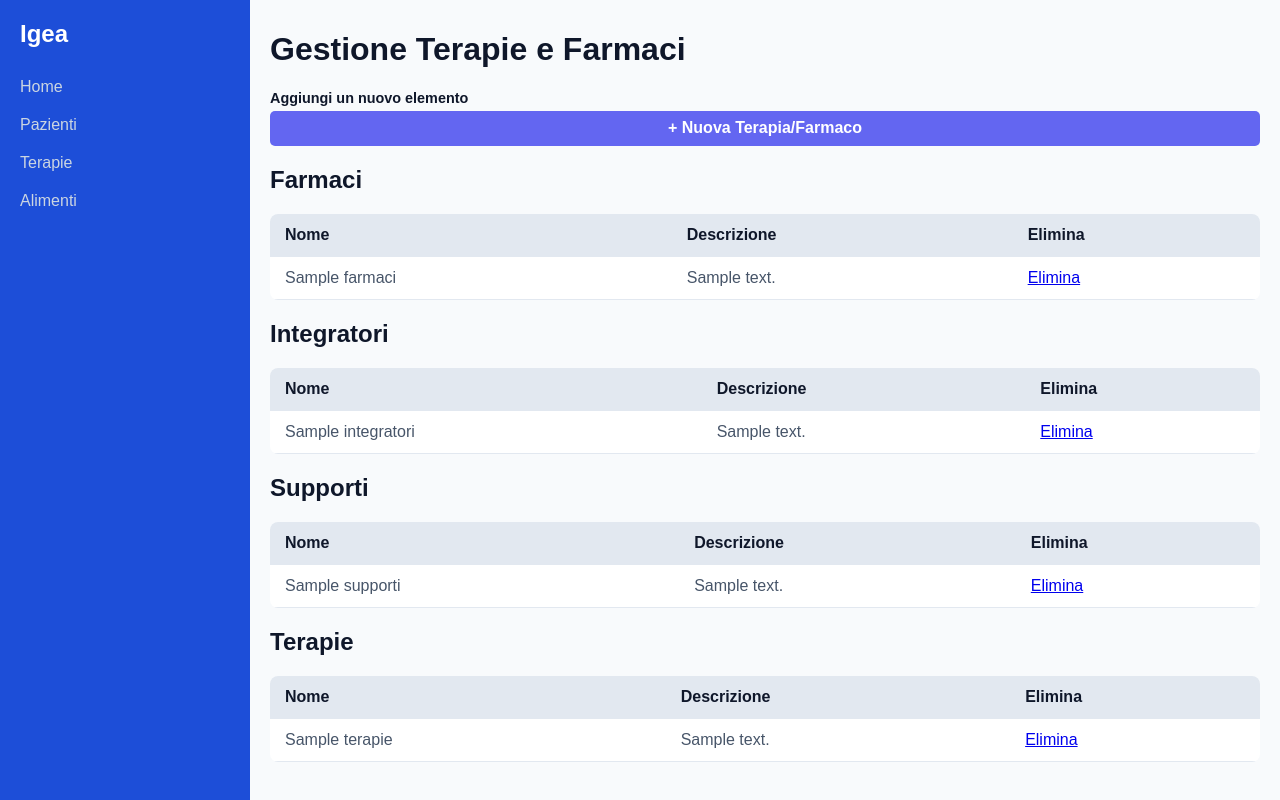
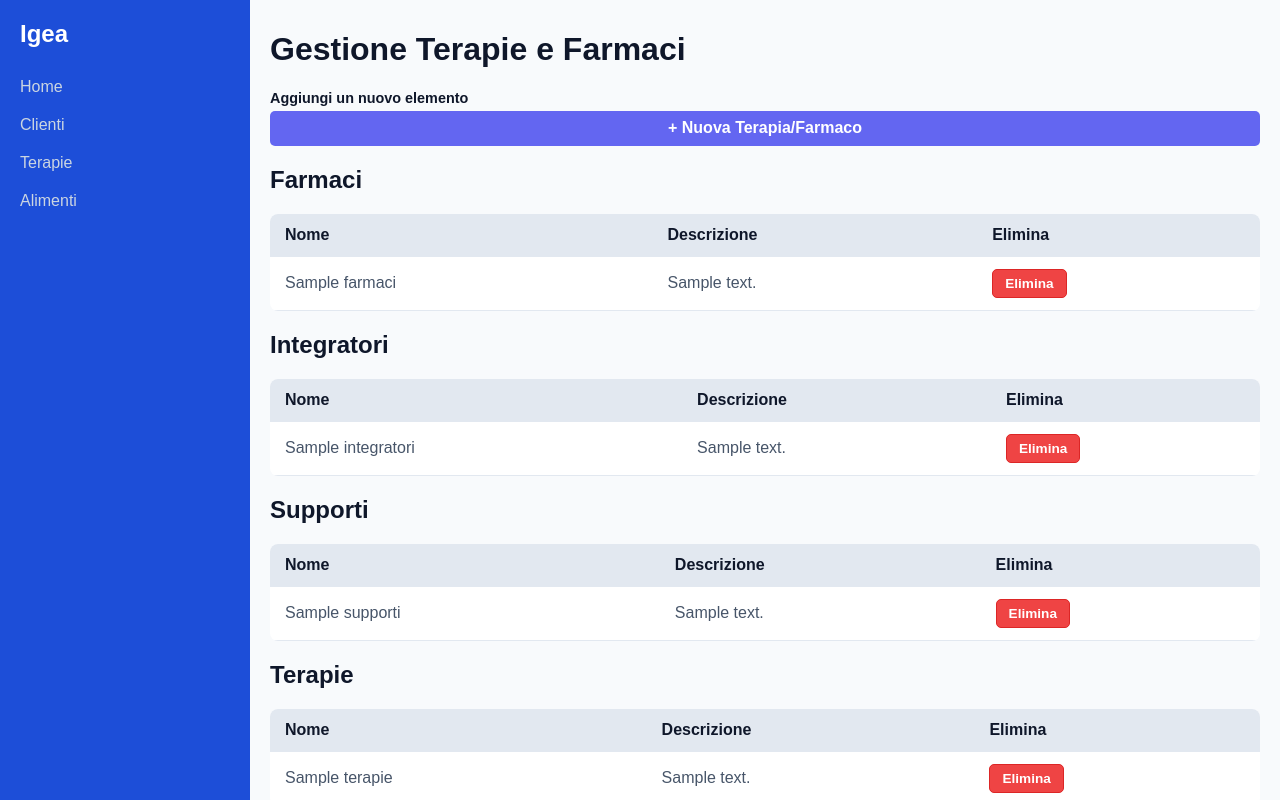
Before and after one commit to matteocalamai07-bot/igea, a PHP site: page /farmaci.php in a window 1280 px wide. Run offline with PHP 8.4, Linux system fonts and the light colour scheme; tables that the repository leaves empty hold one stand-in row (values such as "Sample post").

Commit message:
Update farmaci.php

```diff
--- a/farmaci.php
+++ b/farmaci.php
@@ -138,6 +138,27 @@
             .btn-modal-delete:active {
                 transform: translateY(0);
             }
+
+            /* STILE PER IL PULSANTE ELIMINA IN ROSSO */
+            .btn-elimina {
+                display: inline-block;
+                padding: 6px 12px;
+                background-color: #ef4444;
+                color: #ffffff;
+                text-decoration: none;
+                border-radius: 5px;
+                font-size: 0.85rem;
+                font-weight: bold;
+                border: 1px solid #dc2626;
+                transition: background-color 0.2s, transform 0.1s;
+            }
+            .btn-elimina:hover {
+                background-color: #dc2626;
+                color: #ffffff;
+            }
+            .btn-elimina:active {
+                transform: scale(0.95);
+            }
         </style>
     </head>
     <body>
@@ -151,7 +172,7 @@
             <h1>Igea</h1>
             <nav>
                 <a href="index.php">Home</a>
-                <a href="pazienti.php">Pazienti</a>
+                <a href="pazienti.php">Clienti</a>
                 <a href="farmaci.php">Terapie</a>
                 <a href="alimenti.php">Alimenti</a>
             </nav>
@@ -184,7 +205,7 @@
                                 echo "<tr>";
                                 echo "<td>".$row['nome']."</td>";
                                 echo "<td>".$row['descrizione']."</td>";
-                                echo "<td><a href='#' onclick=\"confermaEliminazione('Farmaco', '".$row['nome']."', 'elimina_farmaco.php?id=".$row['id']."'); return false;\">Elimina</a></td>";
+                                echo "<td><a href='#' class='btn-elimina' onclick=\"confermaEliminazione('Farmaco', '".$row['nome']."', 'elimina_farmaco.php?id=".$row['id']."'); return false;\">Elimina</a></td>";
                                 echo "</tr>";
                             }
                         ?>
@@ -210,7 +231,7 @@
                                 echo "<tr>";
                                 echo "<td>".$row['nome']."</td>";
                                 echo "<td>".$row['descrizione']."</td>";
-                                echo "<td><a href='#' onclick=\"confermaEliminazione('Integratore', '".$row['nome']."', 'elimina_integratore.php?id=".$row['id']."'); return false;\">Elimina</a></td>";
+                                echo "<td><a href='#' class='btn-elimina' onclick=\"confermaEliminazione('Integratore', '".$row['nome']."', 'elimina_integratore.php?id=".$row['id']."'); return false;\">Elimina</a></td>";
                                 echo "</tr>";
                             }
                         ?>
@@ -236,7 +257,7 @@
                                 echo "<tr>";
                                 echo "<td>".$row['nome']."</td>";
                                 echo "<td>".$row['descrizione']."</td>";
-                                echo "<td><a href='#' onclick=\"confermaEliminazione('Supporto', '".$row['nome']."', 'elimina_supporto.php?id=".$row['id']."'); return false;\">Elimina</a></td>";
+                                echo "<td><a href='#' class='btn-elimina' onclick=\"confermaEliminazione('Supporto', '".$row['nome']."', 'elimina_supporto.php?id=".$row['id']."'); return false;\">Elimina</a></td>";
                                 echo "</tr>";
                             }
                         ?>
@@ -262,7 +283,7 @@
                                 echo "<tr>";
                                 echo "<td>".$row['nome']."</td>";
                                 echo "<td>".$row['descrizione']."</td>";
-                                echo "<td><a href='#' onclick=\"confermaEliminazione('Terapia', '".$row['nome']."', 'elimina_terapia.php?id=".$row['id']."'); return false;\">Elimina</a></td>";
+                                echo "<td><a href='#' class='btn-elimina' onclick=\"confermaEliminazione('Terapia', '".$row['nome']."', 'elimina_terapia.php?id=".$row['id']."'); return false;\">Elimina</a></td>";
                                 echo "</tr>";
                             }
                         ?>
```
